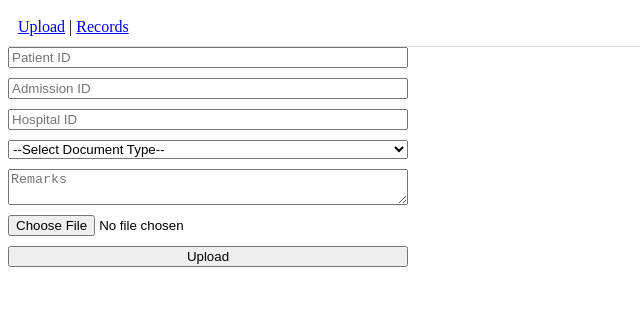
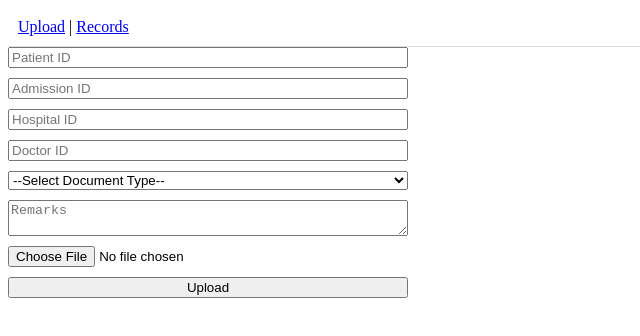
Before and after one commit to Farzanaakter520/React_SDMS_Project, a React (Create React App) app: page / in a window 1280 px wide. Shown: the top 336 px of the page, without its empty margins (0-640 px from the left). Built offline with nearby package versions, Linux system fonts and the light colour scheme.

Commit message:
upload and inserting data but not retrieve

```diff
--- a/src/pages/UploadForm.js
+++ b/src/pages/UploadForm.js
@@ -6,9 +6,10 @@ const UploadForm = () => {
     patient_id: "",
     admission_id: "",
     hospital_id: "",
+    doctor_id: "",
     document_type: "",
     remarks: "",
-    doctor_id: "",
+
   });
 
   const [file, setFile] = useState(null);
@@ -25,7 +26,7 @@ const UploadForm = () => {
   const handleSubmit = async (e) => {
     e.preventDefault();
     const data = new FormData();
-    data.append("action_mode", "upload"); // backend expect করে
+    data.append("action_mode", "upload");
     Object.keys(formData).forEach((key) => data.append(key, formData[key]));
     if (file) data.append("file", file, file.name);
 
@@ -65,6 +66,14 @@ const UploadForm = () => {
         placeholder="Hospital ID"
         required
       />
+      <input
+        type="number"
+        name="doctor_id"
+        value={formData.doctor_id}
+        onChange={handleChange}
+        placeholder="Doctor ID"
+        required
+      />
       <select
         name="document_type"
         value={formData.document_type}
```
